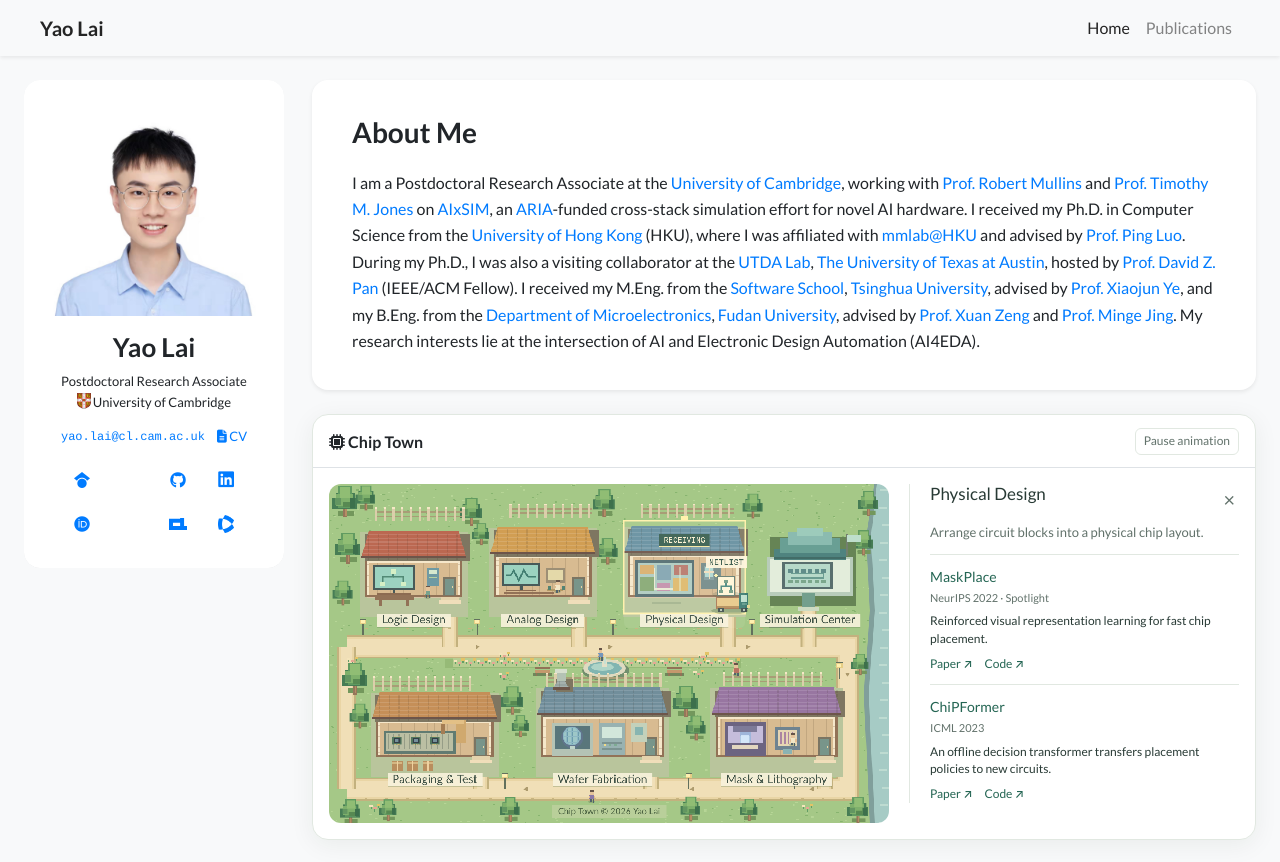
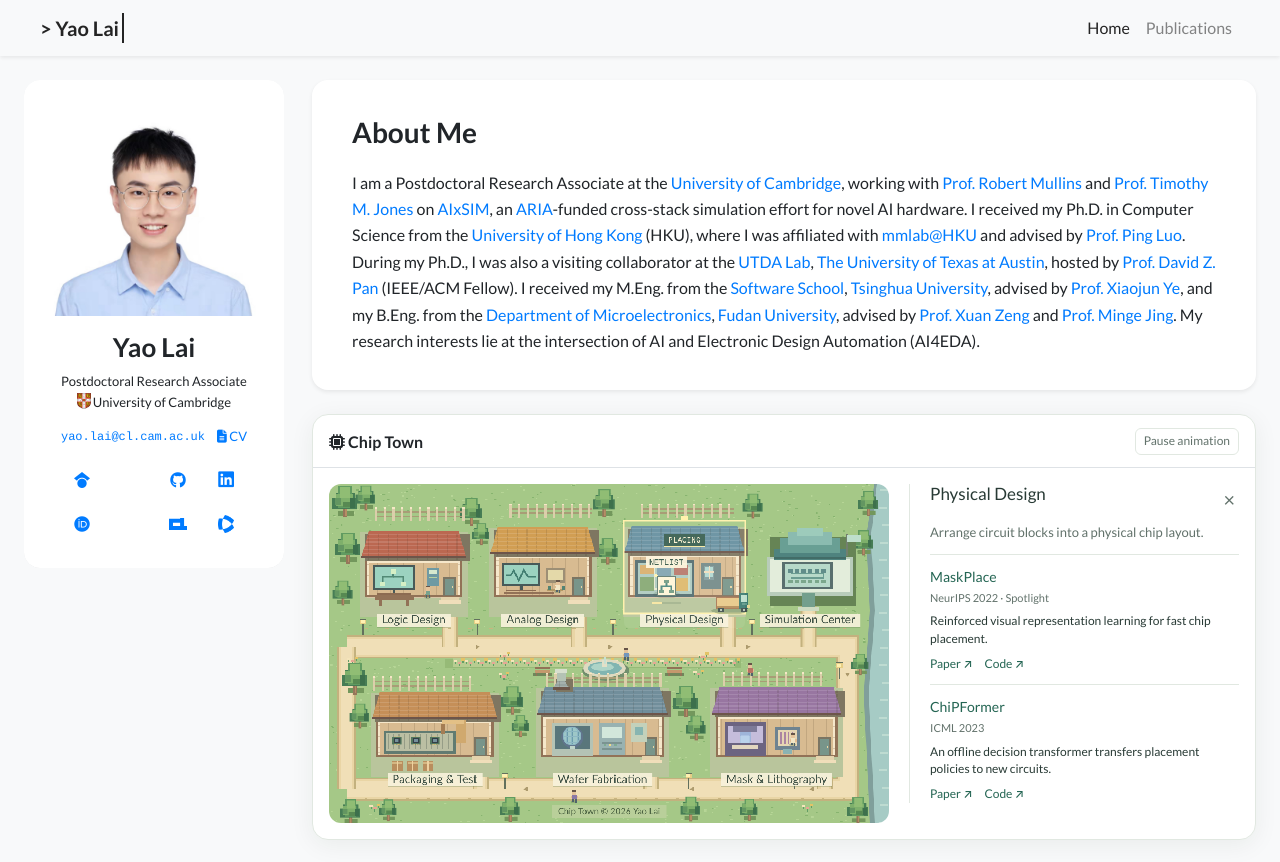
Before and after one commit to laiyao1/laiyao1.github.io, a Jekyll site: the page built from index.html, in a window 1280 px wide. Shown: the top 862 px of the page. Built offline with Jekyll 4.4.1, drawn with Linux system fonts in a browser that asks for light colours; a style sheet for code colours, icons or effects is not loaded.

Commit message:
Add navbar caret and scroll-responsive portrait
Match the reference header and desktop portrait shrink while preserving mobile layout and reduced-motion preferences.

```diff
--- a/_includes/navbar.html
+++ b/_includes/navbar.html
@@ -1,6 +1,8 @@
 <nav class="navbar navbar-expand-sm navbar-light bg-light fixed-top mb-5 shadow-sm">
     <div class="container {{ page.container_class }}">
-        <a class="navbar-brand" href="{{ '/' | relative_url }}"><strong>{{site.data.profile.navbar_name}}</strong></a>
+        <a class="navbar-brand" href="{{ '/' | relative_url }}" aria-label="{{ site.data.profile.navbar_name }} home">
+            <strong class="navbar-name"><span aria-hidden="true">&gt; </span>{{ site.data.profile.navbar_name }}</strong>
+        </a>
         <button class="navbar-toggler" style="font-size: 1em; padding: 0.5em;" type="button" data-toggle="collapse" data-target="#navbarResponsive" aria-controls="navbarResponsive" aria-expanded="false" aria-label="Toggle navigation">
             <i class="fas fa-map"></i> Menu
         </button>
--- a/_layouts/default.html
+++ b/_layouts/default.html
@@ -30,6 +30,7 @@
     <script src="https://cdnjs.cloudflare.com/ajax/libs/twitter-bootstrap/4.6.0/js/bootstrap.min.js" integrity="sha512-XKa9Hemdy1Ui3KSGgJdgMyYlUg1gM+QhL6cnlyTe2qzMCYm4nAZ1PsVerQzTTXzonUR+dmswHqgJPuwCq1MaAg==" crossorigin="anonymous"></script>
     <script src="https://cdnjs.cloudflare.com/ajax/libs/github-buttons/2.14.2/buttons.min.js" integrity="sha512-OYwZx04hKFeFNYrWxIyo3atgGpb+cxU0ENWBZs72X7T9U+NoHPM1ftUn/Mfw7dRDXrqWA6M1wBg6z6fGE32aeA==" crossorigin="anonymous"></script>
     <script src="{{ '/assets/js/common.js' | relative_url }}"></script>
+    <script src="{{ '/assets/js/profile-motion.js' | relative_url }}?v={{ site.time | date: '%s' }}" defer></script>
     {% include citation_loader.html %}
 
 </body>
--- a/assets/css/global.css
+++ b/assets/css/global.css
@@ -21,6 +21,26 @@ h1, h2, h3, h4, h5, h6,
 
 .navbar {
     opacity: 0.95;
+}
+
+.navbar-name {
+    display: inline-block;
+    padding-right: 0.15em;
+    border-right: 0.12em solid currentColor;
+    white-space: nowrap;
+    animation: navbar-caret 1s step-end infinite;
+}
+
+@keyframes navbar-caret {
+    0%, 100% { border-right-color: transparent; }
+    50% { border-right-color: currentColor; }
+}
+
+@media (prefers-reduced-motion: reduce) {
+    .navbar-name {
+        animation: none;
+        border-right-color: transparent;
+    }
 }
 
 .inline-badge {
--- /dev/null
+++ b/assets/js/profile-motion.js
@@ -0,0 +1,39 @@
+(function () {
+    const portrait = document.querySelector('.homepage-sidebar .profile-portrait');
+    if (!portrait) return;
+
+    const desktop = window.matchMedia('(min-width: 992px)');
+    const reducedMotion = window.matchMedia('(prefers-reduced-motion: reduce)');
+    let pendingFrame = 0;
+    let previousWidth = null;
+
+    function updatePortrait() {
+        pendingFrame = 0;
+        if (!desktop.matches || reducedMotion.matches) {
+            if (previousWidth !== null) {
+                portrait.style.removeProperty('max-width');
+                previousWidth = null;
+            }
+            return;
+        }
+
+        // Match the reference's continuous 100% to 30% shrink over 280px.
+        const progress = Math.min(Math.max(window.scrollY, 0) / 280, 1);
+        const width = (100 - progress * 70).toFixed(2) + '%';
+        if (width !== previousWidth) {
+            portrait.style.maxWidth = width;
+            previousWidth = width;
+        }
+    }
+
+    function scheduleUpdate() {
+        if (!pendingFrame) pendingFrame = window.requestAnimationFrame(updatePortrait);
+    }
+
+    window.addEventListener('scroll', scheduleUpdate, { passive: true });
+    window.addEventListener('resize', scheduleUpdate, { passive: true });
+    window.addEventListener('pageshow', scheduleUpdate);
+    desktop.addEventListener('change', scheduleUpdate);
+    reducedMotion.addEventListener('change', scheduleUpdate);
+    updatePortrait();
+})();
```
Also changed, not shown: README.md.
